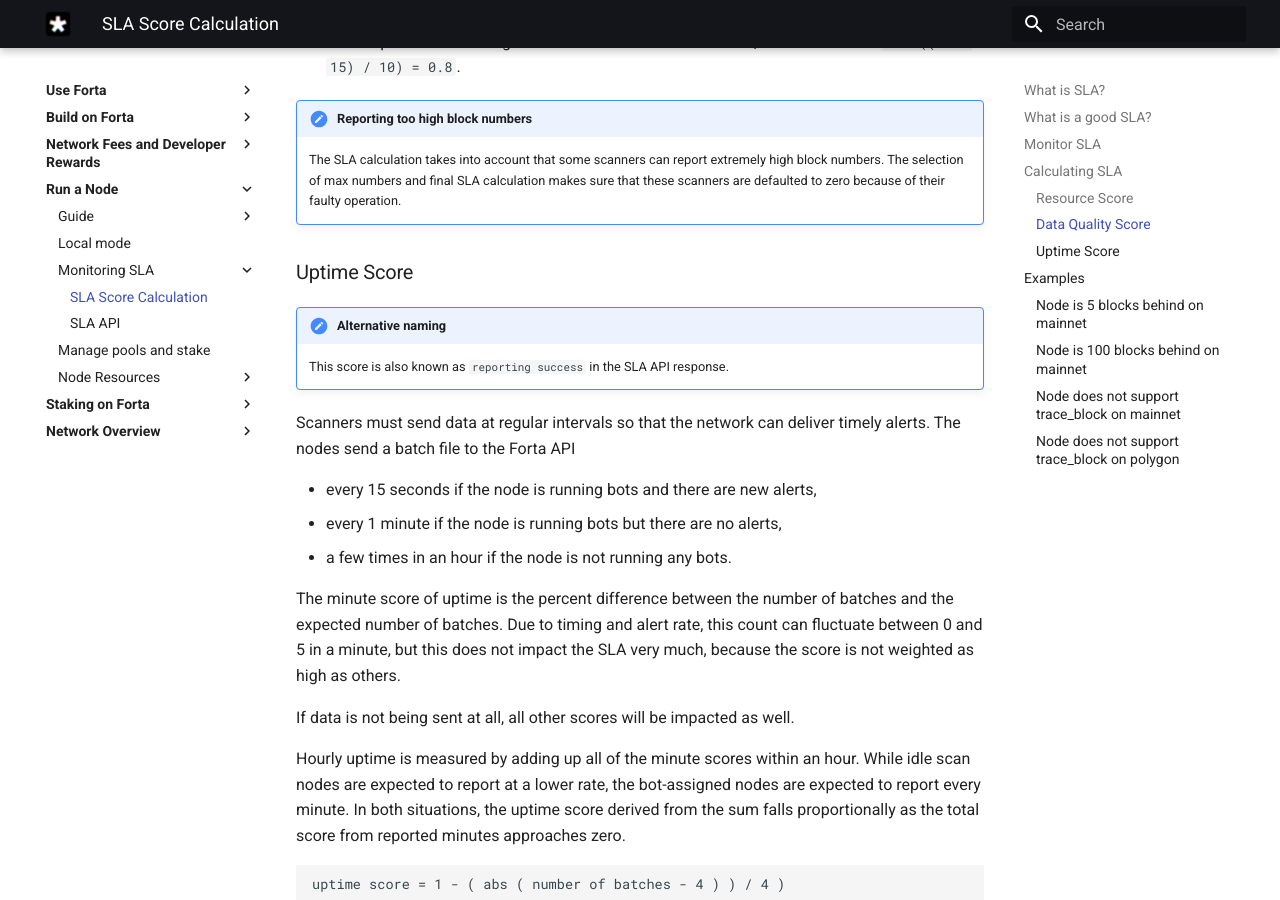
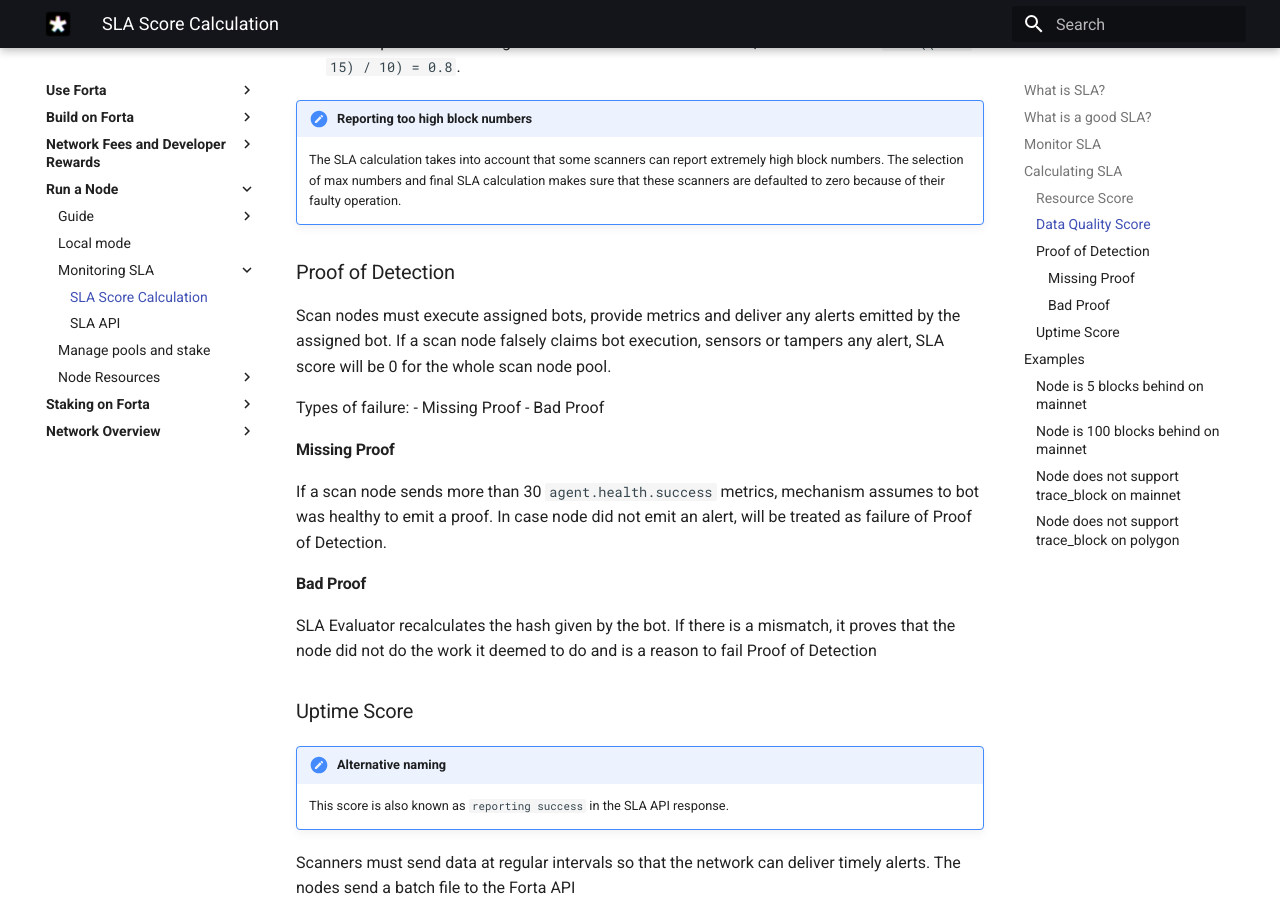
Before and after one commit to forta-network/docs, an MkDocs documentation site: the page built from docs/sla.md, in a window 1280 px wide and 900 px high, scrolled down 2254 px. Built offline with MkDocs 1.6.1 and Material for MkDocs 9.7.7, drawn with Linux system fonts in a browser that asks for light colours.

Commit message:
explain proof of detection

```diff
--- a/docs/sla.md
+++ b/docs/sla.md
@@ -79,6 +79,23 @@
 
 !!! note "Reporting too high block numbers"
     The SLA calculation takes into account that some scanners can report extremely high block numbers. The selection of max numbers and final SLA calculation makes sure that these scanners are defaulted to zero because of their faulty operation.
+
+### Proof of Detection
+Scan nodes must execute assigned bots, provide metrics and deliver any alerts emitted by the assigned bot. If a scan
+node falsely claims bot execution, sensors or tampers any alert, SLA score will be 0 for the whole scan node pool.
+
+Types of failure:
+- Missing Proof
+- Bad Proof
+
+#### Missing Proof
+
+If a scan node sends more than 30 `agent.health.success` metrics, mechanism assumes to bot was healthy to emit a proof. In case node did not emit an alert, will be treated as failure of Proof of Detection.
+
+#### Bad Proof
+
+SLA Evaluator recalculates the hash given by the bot. If there is a mismatch, it proves that the node did not do the
+work it deemed to do and is a reason to fail Proof of Detection
 
 ### Uptime Score
 
```
